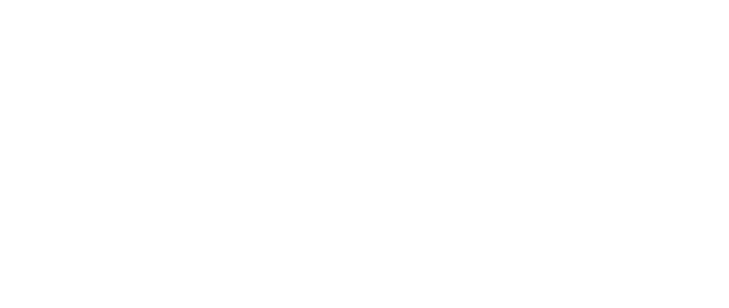
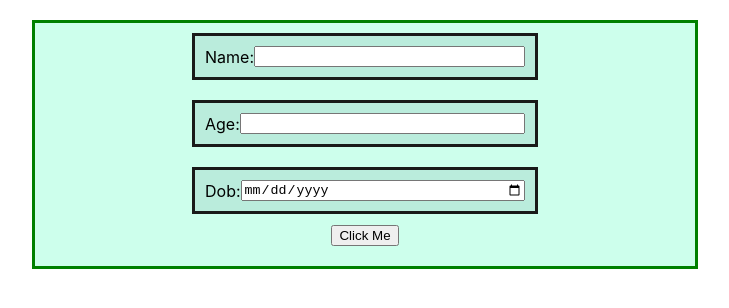
Before and after one commit to shubhamkr0412/MultiPage-Form, a React (Create React App) app in the folder app/: page / in a window 1280 px wide. Shown: the top 308 px of the page, without its empty margins (275-1004 px from the left). Built offline with nearby package versions, Linux system fonts and the light colour scheme.

Commit message:
created routes for the two pages

```diff
--- a/app/package.json
+++ b/app/package.json
@@ -8,7 +8,7 @@
     "@testing-library/user-event": "^13.5.0",
     "react": "^17.0.2",
     "react-dom": "^17.0.2",
-    "react-router-dom": "^6.3.0",
+    "react-router-dom": "^6.2.1",
     "react-scripts": "5.0.0",
     "web-vitals": "^2.1.4"
   },
--- a/app/src/App.js
+++ b/app/src/App.js
@@ -1,5 +1,12 @@
 
-import {Routes,Route} from "react-router-dom"
+import {
+	BrowserRouter as Router,
+	Routes,
+	Route,
+	Link
+} from 'react-router-dom';
+
+
 import FirstPage from './components/FirstPage';
 import SecondPage from './components/SecondPage';
 
@@ -7,7 +14,8 @@
   return (
    <>
      <Routes>
-     <Route exact path="/" component={FirstPage}/>
+     <Route exact path="/" element={< FirstPage />}/>
+     <Route exact path="/second" element={< SecondPage />}/>
      </Routes>
 
    </>
--- a/app/src/components/FirstPage.js
+++ b/app/src/components/FirstPage.js
@@ -1,6 +1,7 @@
 import React from "react";
 import "../App.css";
 import { useState } from "react";
+import { Link } from "react-router-dom";
 const FirstPage = () => {
   const [age, setAge] = useState("");
   const [name, setName] = useState("");
@@ -54,7 +55,7 @@
           <input type="date" required onChange={(e) => setDate(e.target.value)}></input>
         </div>
         <div className="btn">
-          <button className="btnn" onClick={()=>{
+         <Link to={"/second"}> <button className="btnn" onClick={()=>{
        const payload={
         name:name,
         age:age,
@@ -68,7 +69,7 @@
            "content-type":"application/json",
          },
        });
-      }}>Click Me</button>
+      }}>Click Me</button></Link>
         </div>
       </form>
     </div>
```
Also changed, not shown: 1 other file (tests, documents, lock files or other folders).
